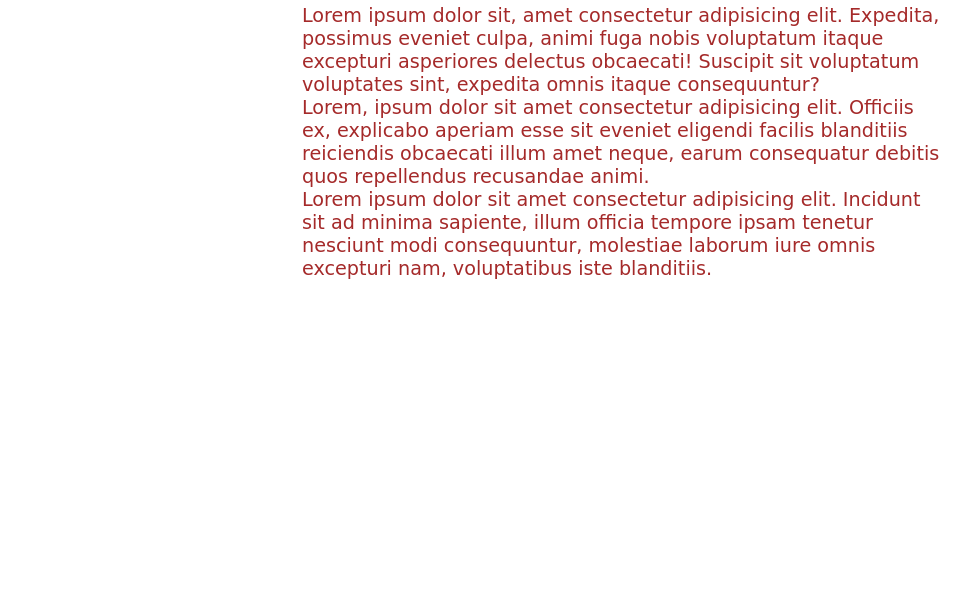
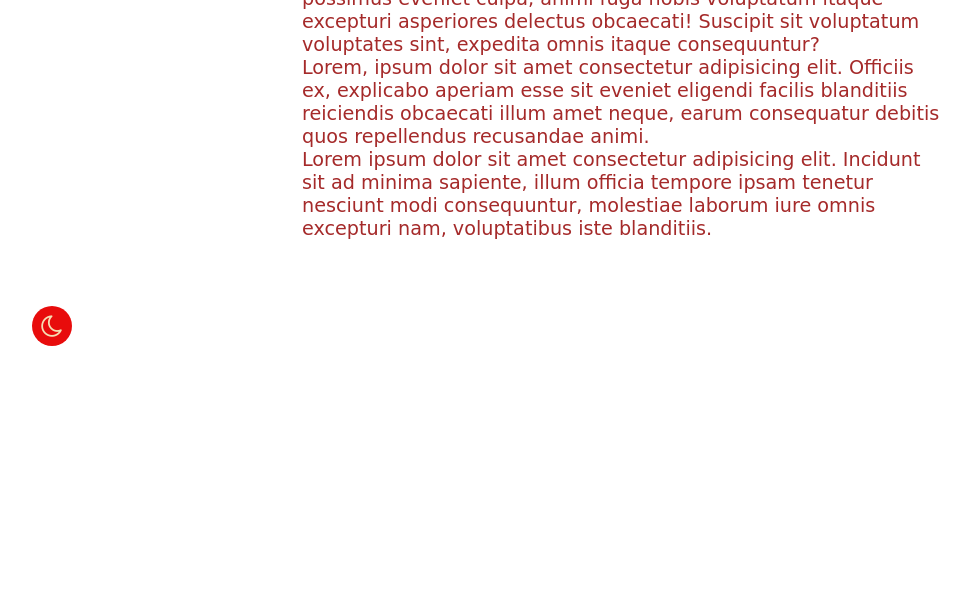
Before and after one commit to AbdulrahmanAlsanaani/darck-mode, a plain HTML site: page index.html in a window 1280 px wide. Shown: the part 194-800 px from the top of the page, without its empty margins (18-988 px from the left). Drawn offline with nearby package versions, Linux system fonts and the light colour scheme; files that its build step writes are made by us from their sources.

Commit message:
add js upadets

```diff
--- a/css/style.css
+++ b/css/style.css
@@ -18,7 +18,6 @@ body{
 }
 
 .haide{
-
     position: relative;
     right: 100000px;
 }
@@ -28,10 +27,14 @@ body{
 }
 
 div{
-    background-color: black;
+    background-color: rgb(232, 12, 12);
     border-radius: 50px;
     width: 40px;
     height: 40px;
+    position: fixed;
+    z-index: 222225;
+    top: 500px;
+    left: 50px;
     display: flex;
     justify-content: center;
     align-items: center;
--- a/js/app.js
+++ b/js/app.js
@@ -18,17 +18,17 @@ function myFunction() {
     element.classList.toggle("dark");
     var moon = document.getElementById("moon1");
     var sun = document.getElementById("sun1");
-    if(element.className=="dark"){
+    if (element.className == "dark") {
         moon.classList.remove("show");
         moon.classList.toggle("haide");
         sun.classList.remove("haide");
         sun.classList.toggle("show");
 
-    }else if(element.className != "dark"){
+    } else if (element.className != "dark") {
         sun.classList.remove("show");
         sun.classList.toggle("haide");
         moon.classList.remove("haide");
         moon.classList.toggle("show");
 
     }
-    }
+}
```
